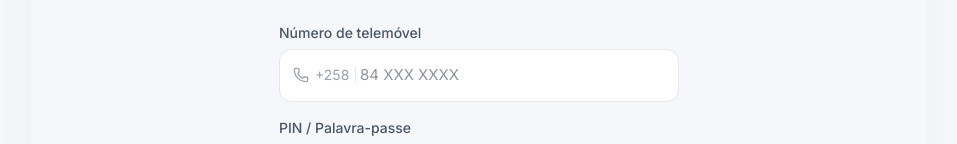
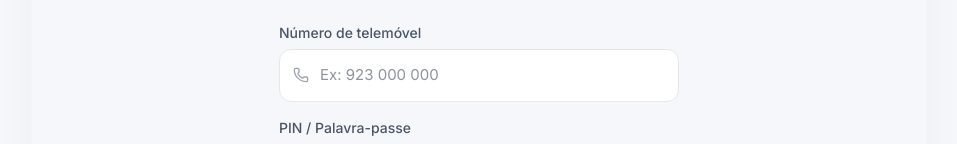
Before and after one commit to imanthonypeter/AfrisSol, a React (Vite) app: page /login in a window 1280 px wide. Shown: the part 379-523 px from the top of the page, without its empty margins (161-1118 px from the left). Built offline with nearby package versions, Linux system fonts and the light colour scheme; no server answers.

Commit message:
feat: add LoginScreen component with authentication and biometric simulation logic

```diff
--- a/src/app/pages/LoginScreen.tsx
+++ b/src/app/pages/LoginScreen.tsx
@@ -127,12 +127,11 @@ export function LoginScreen() {
             <div className="relative">
               <div className="absolute left-3.5 top-1/2 -translate-y-1/2 flex items-center gap-1.5">
                 <Phone size={16} color="#9CA3AF" />
-                <span className="text-gray-400 text-sm">+258</span>
-                <div className="w-px h-4 bg-gray-200" />
               </div>
               <input
-                className="w-full pl-20 pr-4 py-3.5 rounded-xl border border-gray-200 bg-white text-gray-800 outline-none focus:border-blue-600 transition-colors"
-                placeholder="84 XXX XXXX"
+                type="tel"
+                className="w-full pl-10 pr-4 py-3.5 rounded-xl border border-gray-200 bg-white text-gray-800 outline-none focus:border-blue-600 transition-colors"
+                placeholder="Ex: 923 000 000"
                 value={phone}
                 onChange={(e) => setPhone(e.target.value)}
                 style={{ fontSize: "15px" }}
```
